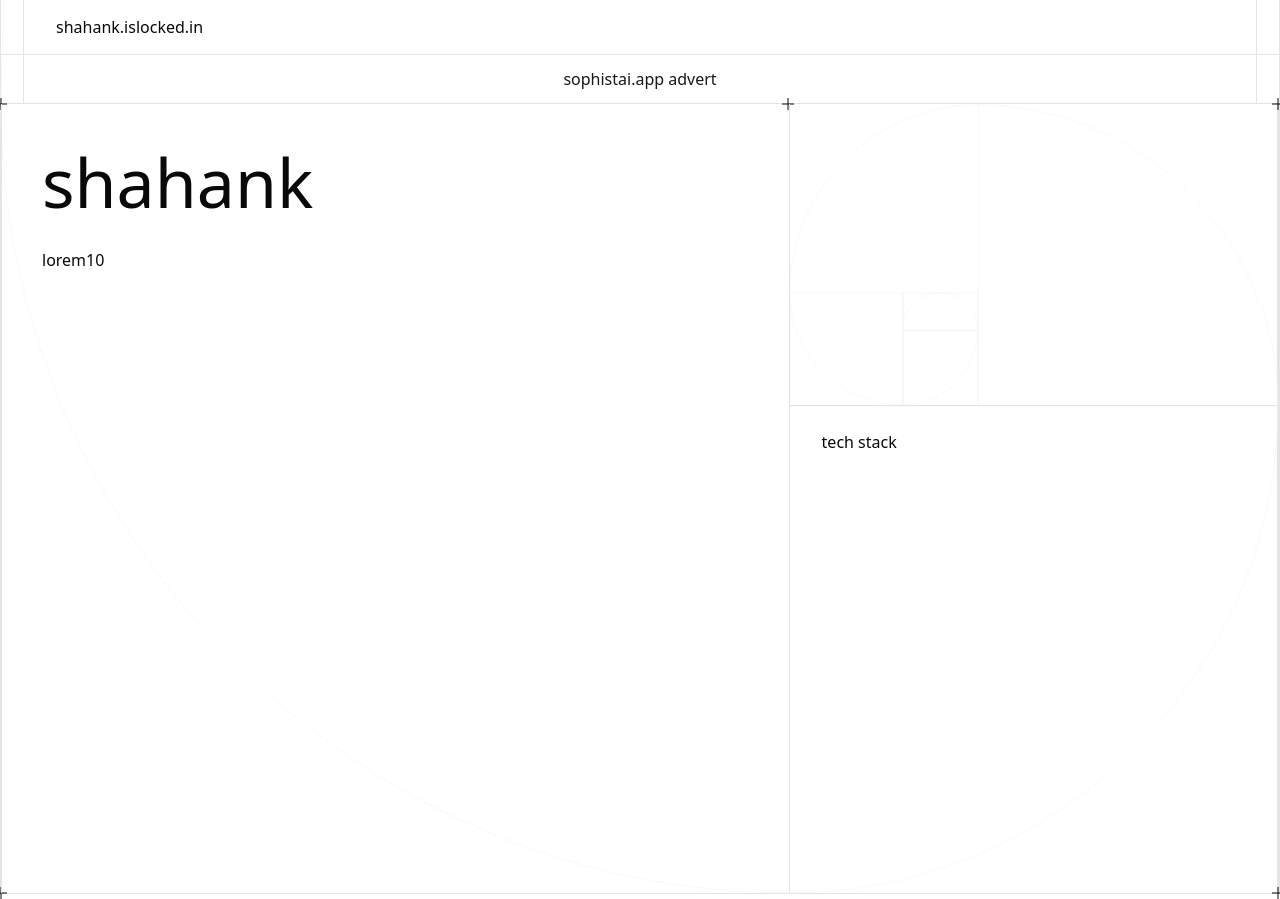
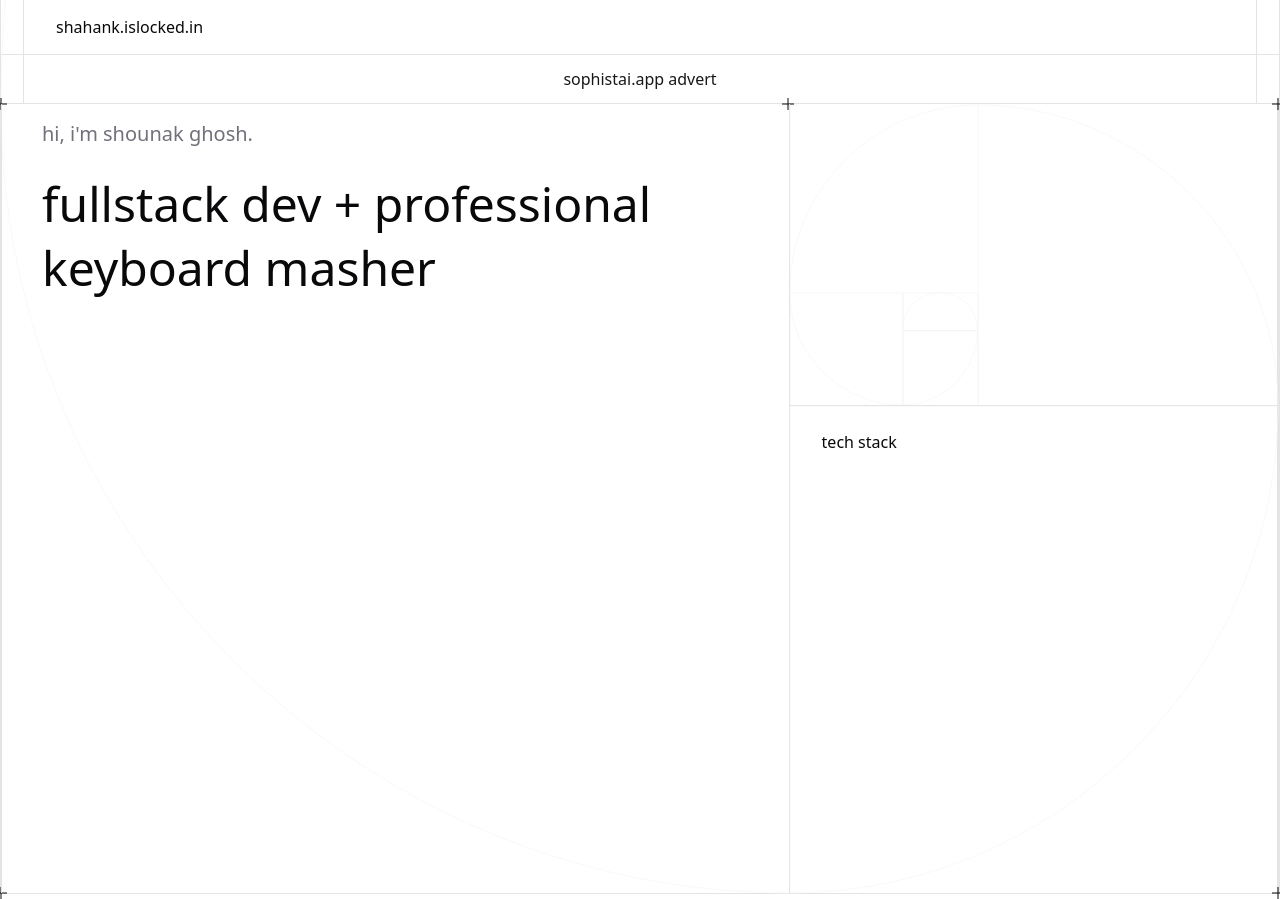
Before and after one commit to shahank42/portfolio, an Astro site: page / in a window 1280 px wide. Built offline with nearby package versions, Linux system fonts and the light colour scheme; Astro itself is replaced by a stand-in of ours.

Commit message:
chore(proj): name change

```diff
--- a/package.json
+++ b/package.json
@@ -1,5 +1,5 @@
 {
-  "name": "protfolio",
+  "name": "portfolio",
   "type": "module",
   "version": "0.0.1",
   "scripts": {
--- a/src/components/Hero.astro
+++ b/src/components/Hero.astro
@@ -1,3 +1,7 @@
+---
+import { CONTENT } from "@/lib/content"
+---
+
 <div>
   <div class="grid md:hidden justify-center border-b border-edge-primary grid-cols-[var(--width-gutter)_minmax(0,calc(var(--container-7xl)-5rem))_var(--width-gutter)]">
     <div class="block col-start-1 md:col-start-2 border-e md:border-x border-input bg-[image:repeating-linear-gradient(315deg,_var(--color-gutter-edge)_0,_var(--color-gutter-edge)_1px,_transparent_0,_transparent_50%)] bg-[size:10px_10px] bg-fixed light:bg-surface-a1 dark:bg-black/20"></div>
@@ -8,8 +12,9 @@
 
         <div class="GoldenLayoutTextMobile mx-auto relative grid grid-rows-[1.618fr_1fr] grid-cols-[1.618fr_minmax(0,1fr)] aspect-[1/1.618] overflow-hidden">
           <div class="GoldenLayoutTextMobileMainSquare p-4 xs:p-6 sm:p-8 flex flex-col gap-4 xs:gap-6 row-[1] col-[1/span_2]">
-            <h1 class="text-4xl leading-8 xs:text-5xl xs:leading-8 sm:text-6xl sm:leading-9 font-medium dark:font-normal text-balance sm:mr-12">shahank</h1>
-            <p class=" max-w-lg text-3 leading-3 tracking-3 sm:text-4 sm:leading-4 sm:tracking-4 text-surface-10 text-balance">lorem10</p>
+            <p class="text-md xs:text-lg xs:leading-2 lg:text-xl lg:leading-3 text-muted-foreground mb-2 ">{CONTENT.hero.sub}</p>
+            <h1 class="text-3xl leading-8 xs:text-4xl xs:leading-8 sm:text-5xl sm:leading-9 font-medium dark:font-normal text-balance sm:mr-12">{CONTENT.hero.main}</h1>
+            <!-- <p class=" max-w-lg text-3 leading-3 tracking-3 sm:text-4 sm:leading-4 sm:tracking-4 text-surface-10 text-balance">lorem10</p> -->
           </div>
           <div class="GoldenLayoutTextMobileRectangle p-4 flex flex-col gap-4 row-[2] col-[2]"></div>
           <div class="GoldenLayoutTextMobileSquare p-4 xs:p-6 sm:p-8 row-[2] col-[1/span_2] xs:col-[1]">tech stack</div>
@@ -28,8 +33,9 @@
 
       <div class="GoldenLayoutTextDesktop relative grid grid-rows-[1fr_1.618fr] grid-cols-[1.618fr_minmax(0,1fr)] aspect-[1.618/1] overflow-hidden">
         <div class="GoldenLayoutTextDesktopMainSquare border-x px-8 lg:px-10 pt-10 flex flex-col gap-6 lg:gap-8 row-[1/span_2] col-[1]">
-          <h1 class="text-[52px] leading-[60px] lg:text-[68px] lg:leading-[76px] font-medium dark:font-normal text-balance">shahank</h1>
-          <p class="text-4 leading-4 tracking-4 lg:text-4 lg:leading-4 lg:tracking-4 text-surface-10 text-balance">lorem10</p>
+          <p class="text-lg leading-2 tracking-2 lg:text-xl lg:leading-3 lg:tracking-3 text-muted-foreground -mt-4">{CONTENT.hero.sub}</p>
+          <h1 class="text-[36px] leading-[42px] lg:text-[48px] lg:leading-[64px] font-medium dark:font-normal text-balance">{CONTENT.hero.main}</h1>
+          <!-- <p class="text-4 leading-4 tracking-4 lg:text-4 lg:leading-4 lg:tracking-4 text-surface-10 text-balance">lorem10</p> -->
         </div>
         <div class="GoldenLayoutTextDesktopRectangle p-4 flex flex-col gap-4 row-[1] col-[2]"></div>
         <div class="GoldenLayoutTextDesktopSquare border-t p-6 pt-4 lg:p-8 lg:pt-6 row-[2] col-[2]">tech stack</div>
--- /dev/null
+++ b/src/lib/content.ts
@@ -0,0 +1,6 @@
+export const CONTENT = {
+  hero: {
+    sub: "hi, i'm shounak ghosh.",
+    main: "fullstack dev + professional keyboard masher"
+  }
+}
```
